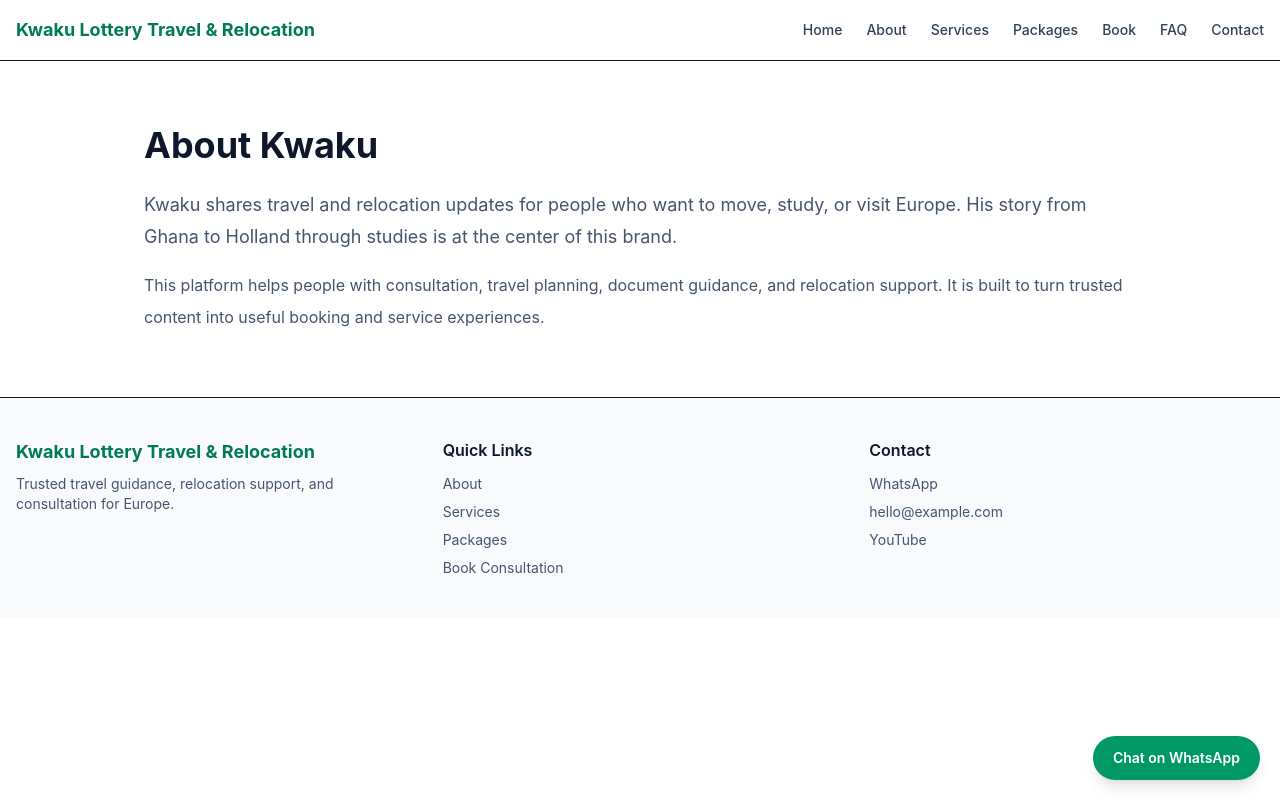
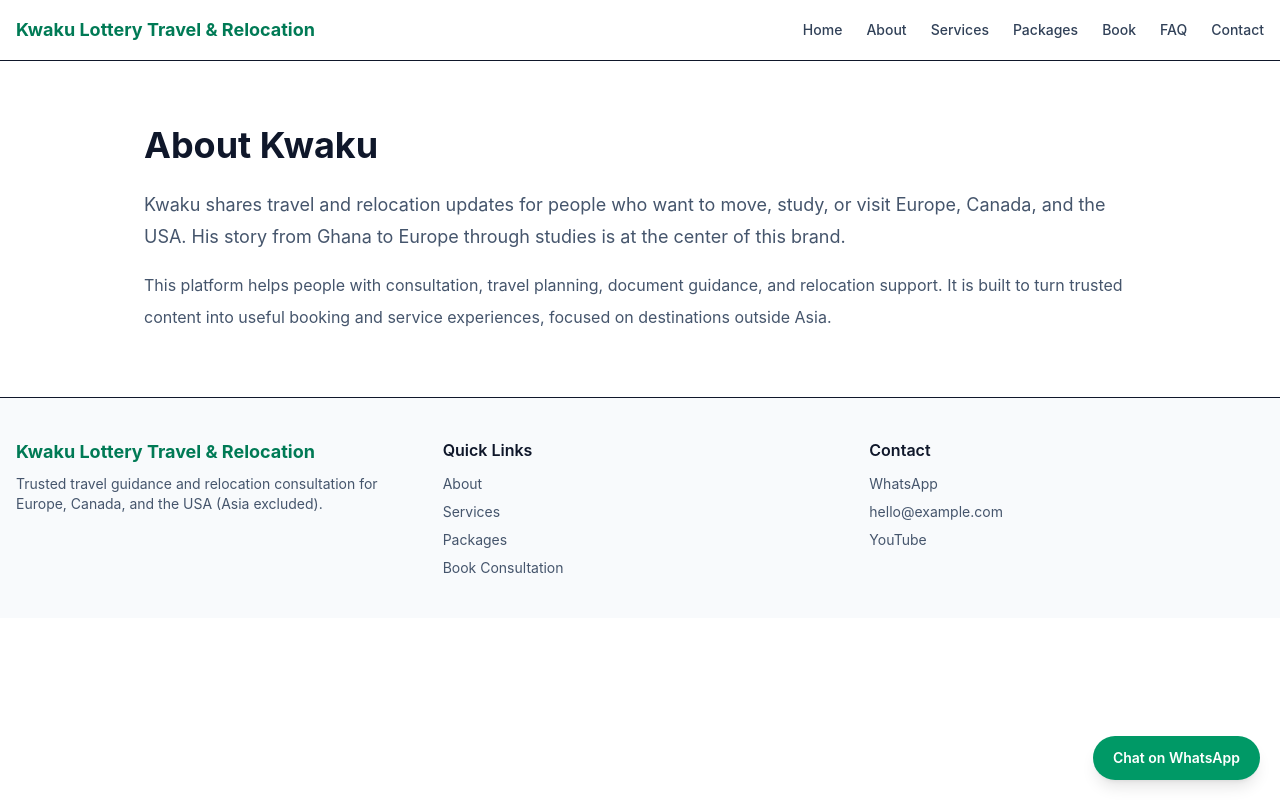
Before and after one commit to learngermanghana/kwakuasamoah, a Next.js app: page /about in a window 1280 px wide. Built offline with nearby package versions, Linux system fonts and the light colour scheme.

Commit message:
Broaden destination coverage to Europe, Canada, and USA

```diff
--- a/src/app/about/page.tsx
+++ b/src/app/about/page.tsx
@@ -3,12 +3,12 @@ export default function AboutPage() {
     <section className="mx-auto max-w-5xl px-4 py-16">
       <h1 className="text-4xl font-bold">About Kwaku</h1>
       <p className="mt-6 text-lg leading-8 text-slate-600">
-        Kwaku shares travel and relocation updates for people who want to move, study, or visit Europe.
-        His story from Ghana to Holland through studies is at the center of this brand.
+        Kwaku shares travel and relocation updates for people who want to move, study, or visit Europe, Canada, and the USA.
+        His story from Ghana to Europe through studies is at the center of this brand.
       </p>
       <p className="mt-4 leading-8 text-slate-600">
         This platform helps people with consultation, travel planning, document guidance, and relocation support.
-        It is built to turn trusted content into useful booking and service experiences.
+        It is built to turn trusted content into useful booking and service experiences, focused on destinations outside Asia.
       </p>
     </section>
   );
--- a/src/app/faq/page.tsx
+++ b/src/app/faq/page.tsx
@@ -1,6 +1,6 @@
 const faqs = [
   { q: "Do you guarantee visa approval?", a: "No. Guidance improves preparation, but no genuine service can guarantee approval." },
-  { q: "Do you help with Netherlands relocation?", a: "Yes, especially for study route and travel guidance." },
+  { q: "Which destinations do you support?", a: "Europe, Canada, and the USA. At the moment, Asia is excluded." },
   { q: "Can I book through WhatsApp?", a: "Yes. WhatsApp is one of the fastest support channels on this site." }
 ];
 
--- a/src/app/page.tsx
+++ b/src/app/page.tsx
@@ -14,10 +14,10 @@ export default async function HomePage() {
               Travel, Relocation and Study Abroad Support
             </p>
             <h1 className="text-4xl font-bold leading-tight md:text-6xl">
-              From Ghana to Holland, helping you travel and relocate smarter.
+              From Ghana to Europe, Canada, and the USA — helping you travel and relocate smarter.
             </h1>
             <p className="mt-5 text-lg text-slate-600">
-              Get trusted Europe travel updates, relocation guidance, visa support, and one-on-one consultation.
+              Get trusted travel updates, relocation guidance, visa support, and one-on-one consultation for destinations outside Asia.
             </p>
             <div className="mt-8 flex flex-wrap gap-4">
               <Link href="/book" className="rounded-2xl bg-emerald-600 px-6 py-3 font-semibold text-white">
--- a/src/app/services/page.tsx
+++ b/src/app/services/page.tsx
@@ -1,9 +1,9 @@
 const services = [
   "Study abroad guidance",
   "Visa document review",
-  "Europe travel planning",
-  "Schengen visa preparation",
-  "Netherlands relocation support",
+  "Europe, Canada, and USA travel planning",
+  "Schengen and visitor visa preparation",
+  "Relocation support (excluding Asia)",
   "Interview preparation",
   "Flight and hotel guidance",
   "Custom itinerary planning"
--- a/src/components/footer.tsx
+++ b/src/components/footer.tsx
@@ -8,7 +8,7 @@ export function Footer() {
         <div>
           <h3 className="text-lg font-bold text-emerald-700">{siteConfig.name}</h3>
           <p className="mt-2 text-sm text-slate-600">
-            Trusted travel guidance, relocation support, and consultation for Europe.
+            Trusted travel guidance and relocation consultation for Europe, Canada, and the USA (Asia excluded).
           </p>
         </div>
         <div>
--- a/src/lib/site-config.ts
+++ b/src/lib/site-config.ts
@@ -1,6 +1,6 @@
 export const siteConfig = {
   name: "Kwaku Lottery Travel & Relocation",
-  description: "Travel guidance, Europe relocation support, study route consultation, and booking services.",
+  description: "Travel guidance and relocation support for Europe, Canada, and the USA, with Asia excluded.",
   url: "https://example.com",
   phone: "+233000000000",
   whatsapp: "233000000000",
```
